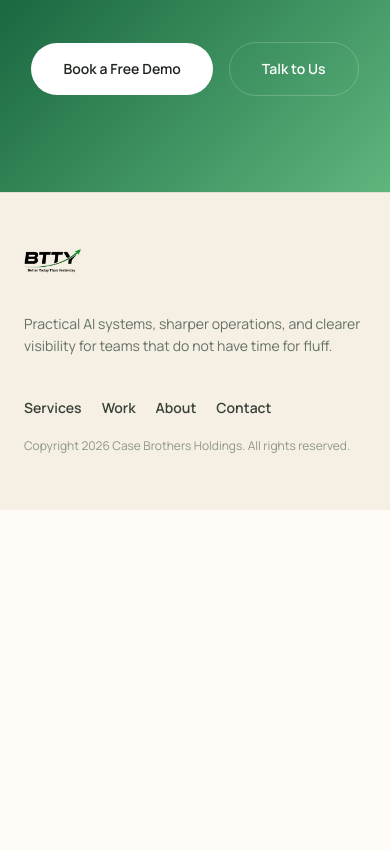
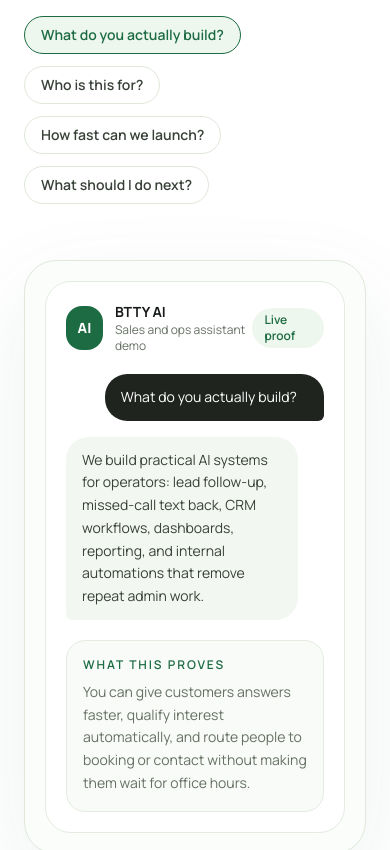
Before and after one commit to case-brothers/BTTY, a React (Vite) app: page / in a window 390 px wide. Shown: the part 7377-8227 px from the top of the page. Before the commit the page ends 7887 px from the top, so only its background shows below. Built offline with nearby package versions, Linux system fonts and the light colour scheme.

Commit message:
Update homepage video comparison and AI demo

```diff
--- a/src/pages/HomeV2.tsx
+++ b/src/pages/HomeV2.tsx
@@ -1,3 +1,4 @@
+import { useState } from 'react'
 import { Link } from 'react-router-dom'
 
 const resultCards = [
@@ -51,7 +52,27 @@ const proof = [
   },
 ]
 
+const chatbotPrompts = [
+  'What do you actually build?',
+  'Who is this for?',
+  'How fast can we launch?',
+  'What should I do next?',
+]
+
+const chatbotReplies: Record<string, string> = {
+  'What do you actually build?':
+    'We build practical AI systems for operators: lead follow-up, missed-call text back, CRM workflows, dashboards, reporting, and internal automations that remove repeat admin work.',
+  'Who is this for?':
+    'BTTY is built for owners and operators who are carrying too much manually, especially multi-location businesses, service businesses, and teams that need better visibility without adding more software chaos.',
+  'How fast can we launch?':
+    'Most engagements start with a fast audit and a first working delivery in days, not months. We focus on getting one useful system live quickly, then we improve from there.',
+  'What should I do next?':
+    'Book a free demo and we will tell you plainly whether we can help, what we would build first, and how we would scope it.',
+}
+
 export default function HomeV2() {
+  const [activePrompt, setActivePrompt] = useState(chatbotPrompts[0])
+
   return (
     <>
       <section className="relative overflow-hidden border-b border-[#dfe8db] bg-[linear-gradient(180deg,#f7fbf5_0%,#ffffff_55%,#ffffff_100%)] pt-28">
@@ -286,6 +307,67 @@ export default function HomeV2() {
         </div>
       </section>
 
+      <section className="border-b border-[#e4ece1] bg-white py-24">
+        <div className="mx-auto grid max-w-6xl gap-14 px-6 md:grid-cols-[0.9fr_1.1fr] md:items-center">
+          <div>
+            <p className="text-xs font-semibold uppercase tracking-[0.18em] text-brand-green">Ask BTTY AI</p>
+            <h2 className="mt-5 text-4xl font-black tracking-[-0.04em] text-text-900 md:text-5xl">
+              A live example of the kind of assistant we can build.
+            </h2>
+            <p className="mt-6 max-w-xl text-base leading-relaxed text-text-500">
+              This kind of AI assistant can answer questions, guide customers to the right next step, and keep working after business hours. It is not just a feature on our site. It is proof of what we can install in yours.
+            </p>
+            <div className="mt-8 flex flex-wrap gap-3">
+              {chatbotPrompts.map((prompt) => (
+                <button
+                  key={prompt}
+                  type="button"
+                  onClick={() => setActivePrompt(prompt)}
+                  className={`rounded-full border px-4 py-2 text-sm font-semibold transition-colors ${
+                    activePrompt === prompt
+                      ? 'border-brand-green bg-[#edf7ed] text-brand-green'
+                      : 'border-[#dfe8db] bg-white text-text-700 hover:border-brand-green hover:text-brand-green'
+                  }`}
+                >
+                  {prompt}
+                </button>
+              ))}
+            </div>
+          </div>
+
+          <div className="rounded-[2rem] border border-[#dfe8db] bg-[#fbfdfb] p-5 shadow-[0_30px_90px_rgba(29,107,67,0.08)]">
+            <div className="rounded-[1.6rem] border border-[#e4ece1] bg-white p-5">
+              <div className="mb-5 flex items-center justify-between">
+                <div className="flex items-center gap-3">
+                  <div className="flex h-11 w-11 items-center justify-center rounded-2xl bg-brand-green text-sm font-black text-white">AI</div>
+                  <div>
+                    <p className="text-sm font-bold text-text-900">BTTY AI</p>
+                    <p className="text-xs text-text-500">Sales and ops assistant demo</p>
+                  </div>
+                </div>
+                <div className="rounded-full bg-[#edf7ed] px-3 py-1 text-xs font-semibold text-brand-green">Live proof</div>
+              </div>
+
+              <div className="space-y-4">
+                <div className="ml-auto max-w-[85%] rounded-[1.4rem] rounded-br-md bg-brand-dark px-4 py-3 text-sm leading-relaxed text-white">
+                  {activePrompt}
+                </div>
+                <div className="max-w-[90%] rounded-[1.4rem] rounded-bl-md bg-[#f3f7f1] px-4 py-3 text-sm leading-relaxed text-text-700">
+                  {chatbotReplies[activePrompt]}
+                </div>
+              </div>
+
+              <div className="mt-5 rounded-[1.2rem] border border-[#e4ece1] bg-[#f8fbf7] px-4 py-4">
+                <p className="text-xs font-semibold uppercase tracking-[0.16em] text-brand-green">What this proves</p>
+                <p className="mt-2 text-sm leading-relaxed text-text-500">
+                  You can give customers answers faster, qualify interest automatically, and route people to booking or contact without making them wait for office hours.
+                </p>
+              </div>
+            </div>
+          </div>
+        </div>
+      </section>
+
       <section className="bg-[linear-gradient(135deg,#145233_0%,#1d6b43_45%,#5eb67d_100%)] py-24">
         <div className="mx-auto max-w-5xl px-6 text-center">
           <p className="text-xs font-semibold uppercase tracking-[0.18em] text-white/70">Ready to stop running everything manually</p>
```
